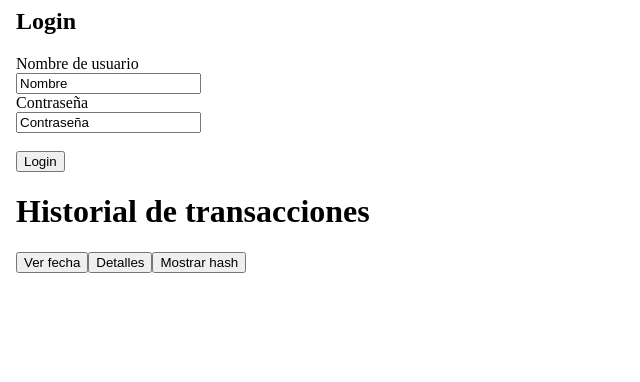
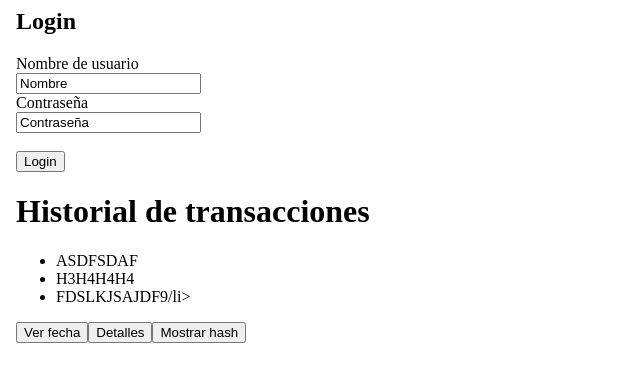
Before and after one commit to Mrarthurking95/Gasol, an Angular app: page /histotrans in a window 1280 px wide. Shown: the top 382 px of the page, without its empty margins (0-640 px from the left). Built offline with nearby package versions, Linux system fonts and the light colour scheme.

Commit message:
2 files modified

```diff
--- a/src/app/histotrans/histotrans.component.html
+++ b/src/app/histotrans/histotrans.component.html
@@ -1,2 +1,7 @@
 <h1>Historial de transacciones</h1>
+<ul>
+  <li>ASDFSDAF</li>
+  <li>H3H4H4H4</li>
+  <li>FDSLKJSAJDF9/li>
+</ul>
 <button>Ver fecha</button><button>Detalles</button><button>Mostrar hash</button>
--- a/src/app/login/login.component.html
+++ b/src/app/login/login.component.html
@@ -11,7 +11,7 @@
   <input type="text" name="lastname" value="Contraseña">
   <br><br>
   <!-- <input type="submit" value="Entrar">-->
-  <button routerLink="/tipogas" routerLinkActive="active">Login</button>
+  <button routerLink="/histotrans" routerLinkActive="active">Login</button>
 </form>
 
 <router-outlet></router-outlet>
```
